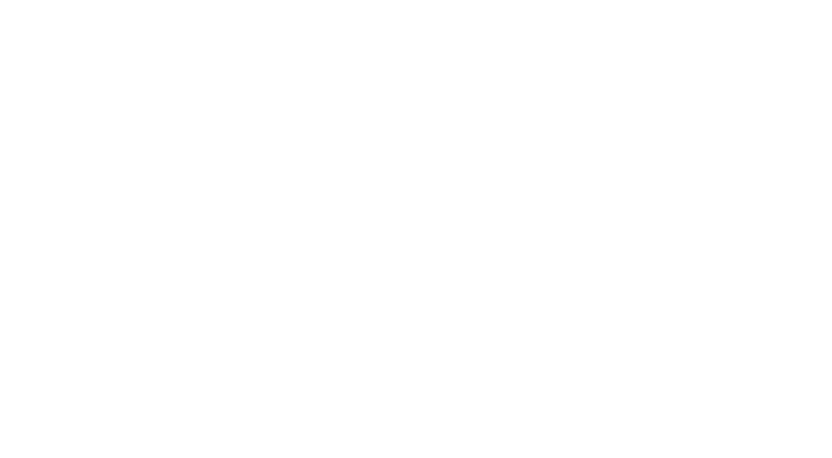
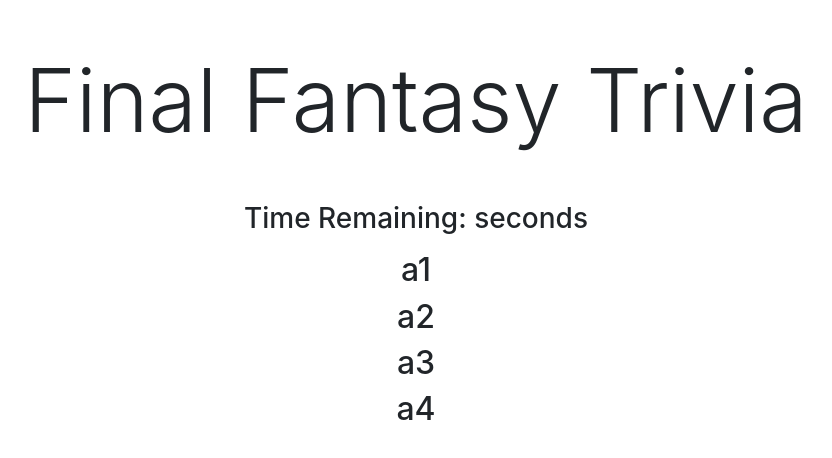
Before and after one commit to wparks08/TriviaGame, a plain HTML site: page index.html in a window 1280 px wide. Shown: the whole page, without its empty margins (224-1056 px from the left). Drawn offline with nearby package versions, Linux system fonts and the light colour scheme.

Commit message:
initial html laid out

```diff
--- a/index.html
+++ b/index.html
@@ -4,13 +4,22 @@
     <meta charset="UTF-8">
     <meta name="viewport" content="width=device-width, initial-scale=1.0">
     <meta http-equiv="X-UA-Compatible" content="ie=edge">
-    <title>Document</title>
+    <title>Final Fantasy Trivia</title>
 
     <link rel="stylesheet" href="https://stackpath.bootstrapcdn.com/bootstrap/4.3.1/css/bootstrap.min.css"
         integrity="sha384-ggOyR0iXCbMQv3Xipma34MD+dH/1fQ784/j6cY/iJTQUOhcWr7x9JvoRxT2MZw1T" crossorigin="anonymous">
     <link rel="stylesheet" href="assets/css/style.css">
 </head>
 <body>
+    <div class="container">
+        <h1 class="text-center m-5 display-2">Final Fantasy Trivia</h1>
+        <h3 class="text-center mb-3">Time Remaining: <span id="seconds"></span> seconds</h3>
+        <h2 class="text-center mb-3" id="question"></h2>
+        <h2 class="text-center answer" id="answer-1">a1</h2>
+        <h2 class="text-center answer" id="answer-2">a2</h2>
+        <h2 class="text-center answer" id="answer-3">a3</h2>
+        <h2 class="text-center answer" id="answer-4">a4</h2>
+    </div>
 
     <script src="https://code.jquery.com/jquery-3.4.1.js"></script>
     <script src="https://cdnjs.cloudflare.com/ajax/libs/popper.js/1.14.7/umd/popper.min.js"
```
